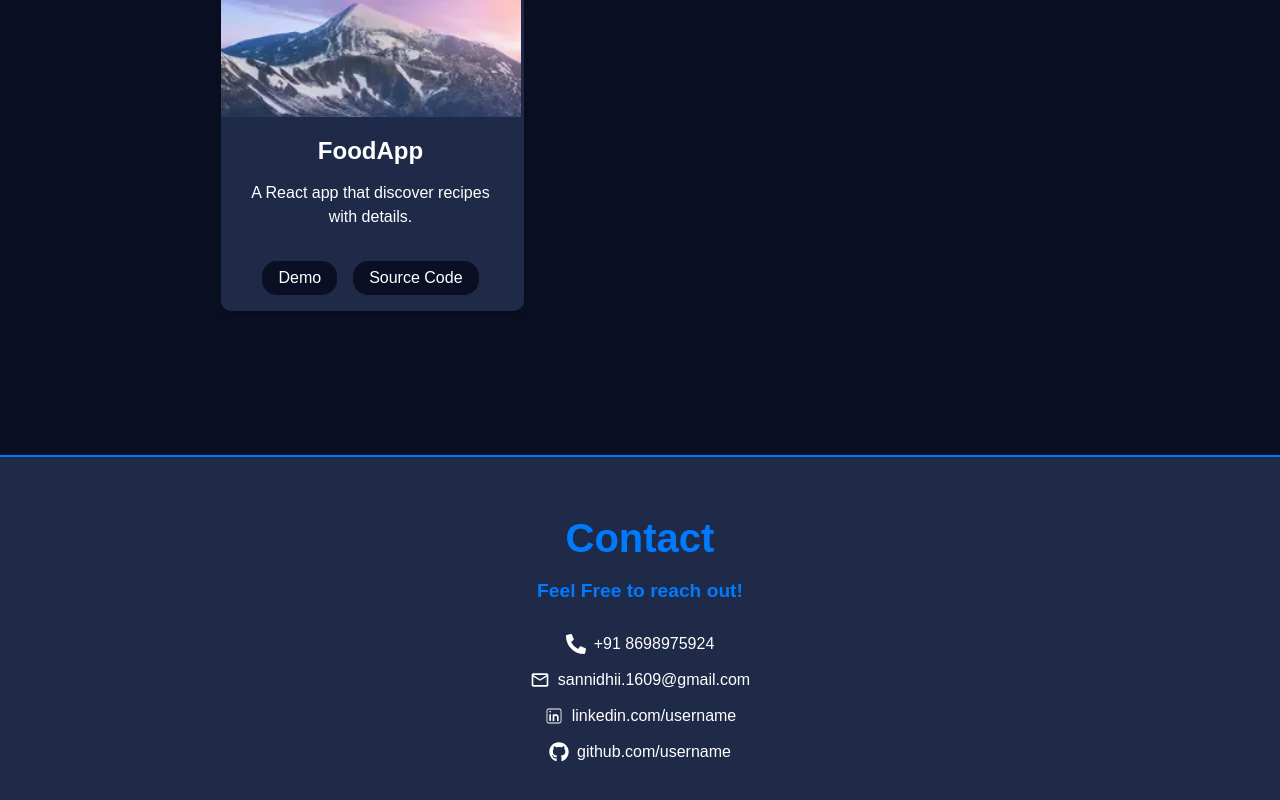
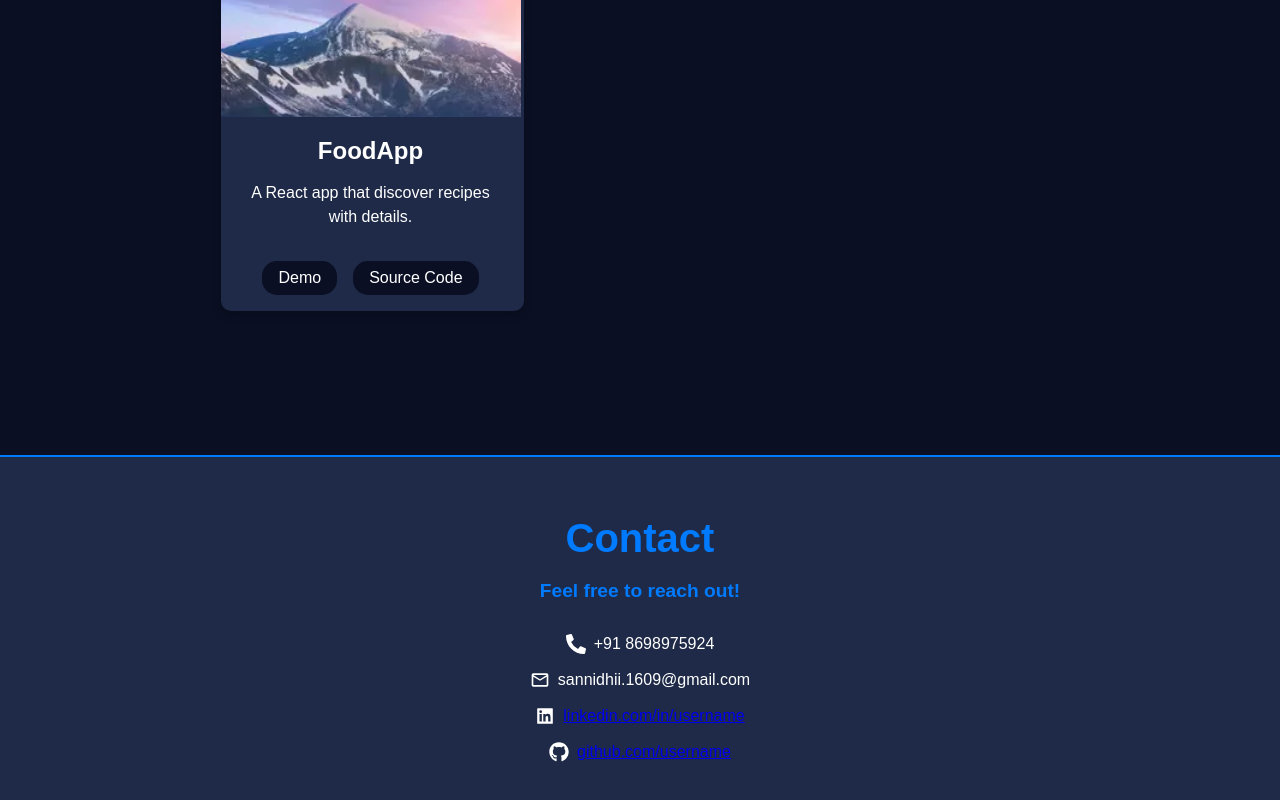
Before and after one commit to Sannidhishetty-17/portfolio, a React (Vite) app: page / in a window 1280 px wide. Shown: the part 4446-5246 px from the top of the page. Built offline with nearby package versions, Linux system fonts and the light colour scheme.

Commit message:
Update Footer.jsx

```diff
--- a/src/components/Footer/Footer.jsx
+++ b/src/components/Footer/Footer.jsx
@@ -1,33 +1,36 @@
 import React from "react";
-import { CiLinkedin } from "react-icons/ci";
-import { FaGithub } from "react-icons/fa";
+import { AiFillLinkedin } from "react-icons/ai"; // Corrected LinkedIn icon
+import { FaGithub, FaPhoneAlt } from "react-icons/fa";
 import { MdOutlineEmail } from "react-icons/md";
 import styles from "./Footer.module.css";
-import { FaPhoneAlt } from "react-icons/fa";
 
 const Footer = () => {
   return (
     <div id="Footer" className={styles.main}>
       <div className={styles.inside}>
         <h1 className={styles.title}>Contact</h1>
-        <h3 className={styles.description}>Feel Free to reach out!</h3>
+        <h3 className={styles.description}>Feel free to reach out!</h3>
       </div>
       <ul>
         <li className={styles.profile}>
           <FaPhoneAlt size={20} />
-          +91 8698975924
+          <span>+91 8698975924</span>
         </li>
         <li className={styles.profile}>
           <MdOutlineEmail size={20} />
-          sannidhii.1609@gmail.com
+          <span>sannidhii.1609@gmail.com</span>
         </li>
         <li className={styles.profile}>
-          <CiLinkedin size={20} />
-          linkedin.com/username
+          <AiFillLinkedin size={20} />
+          <a href="https://linkedin.com/in/username" target="_blank" rel="noopener noreferrer">
+            linkedin.com/in/username
+          </a>
         </li>
         <li className={styles.profile}>
           <FaGithub size={20} />
-          github.com/username
+          <a href="https://github.com/username" target="_blank" rel="noopener noreferrer">
+            github.com/username
+          </a>
         </li>
       </ul>
     </div>
```
